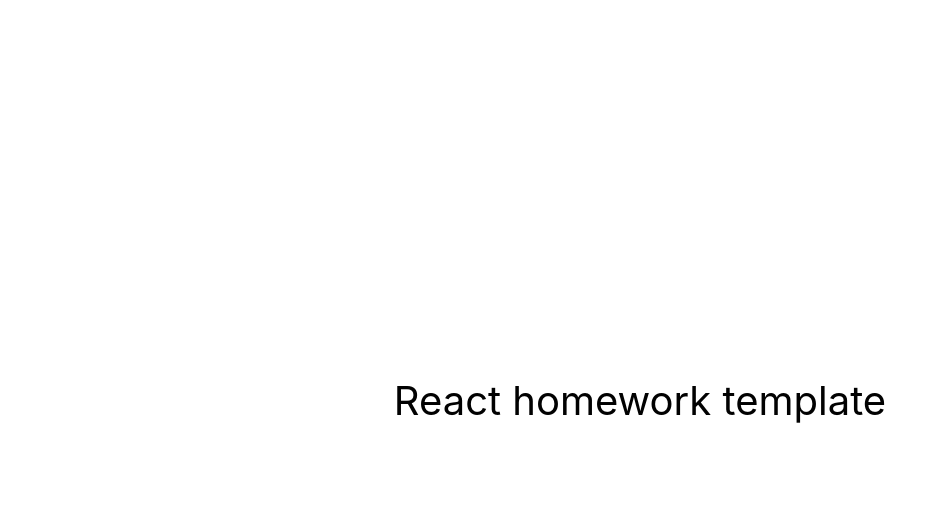
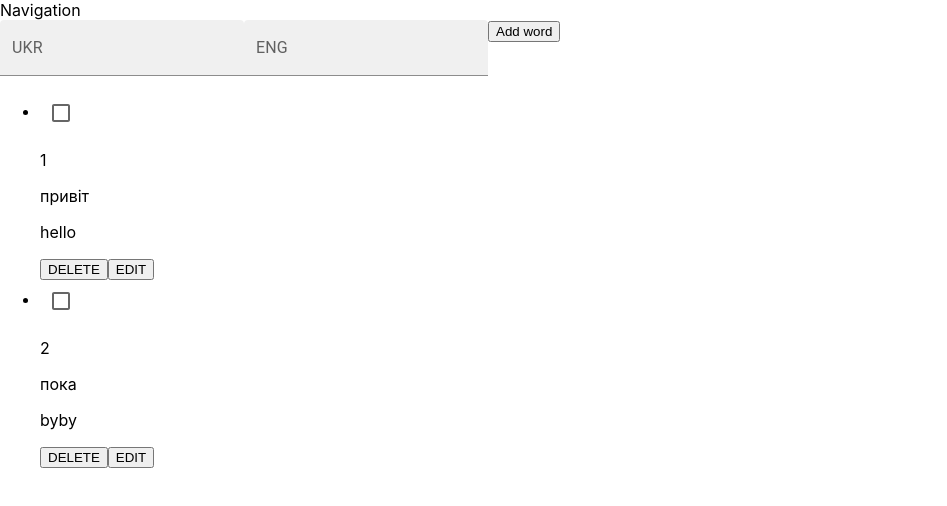
Before and after one commit to matveyozi/goit-practic, a React (Create React App) app: page / in a window 1280 px wide. Shown: the top 506 px of the page, without its empty margins (0-947 px from the left). Built offline with nearby package versions, Linux system fonts and the light colour scheme.

Commit message:
add submit

```diff
--- a/src/components/App.jsx
+++ b/src/components/App.jsx
@@ -1,16 +1,33 @@
-export const App = () => {
-  return (
-    <div
-      style={{
-        height: '100vh',
-        display: 'flex',
-        justifyContent: 'center',
-        alignItems: 'center',
-        fontSize: 40,
-        color: '#010101'
-      }}
-    >
-      React homework template
-    </div>
-  );
-};
+import React, { Component } from 'react'
+import Navigation from './Navigation/Navigation';
+import WordList from './WordList/WordList';
+import WordsForm from './WordsForm/WordsForm';
+
+export class App extends Component {
+  state = {
+    words: [
+      { id: 1, uaWord: 'привіт', enWord: 'hello', isChecked: false },
+      { id: 2, uaWord: 'пока', enWord: 'byby', isChecked: false }
+    ],
+    filter: ''
+  };
+
+  addWord = (word) => {
+    this.setState(prevState => {
+      return {
+        words:[...prevState.words, word]
+      }
+    })
+  }
+
+  render() {
+    return (
+      <div>
+        <Navigation />
+        <WordsForm addWord={this.addWord} />
+        <WordList words={this.state.words} />
+
+      </div>
+    )
+  }
+}
--- /dev/null
+++ b/src/components/Navigation/Navigation.jsx
@@ -0,0 +1,7 @@
+import React from 'react'
+
+export default function Navigation() {
+  return (
+	<div>Navigation</div>
+  )
+}
--- /dev/null
+++ b/src/components/WordList/WordList.jsx
@@ -0,0 +1,25 @@
+import React from 'react'
+import Checkbox from '@mui/material/Checkbox';
+
+
+export default function WordList({ words }) {
+	return <ul>
+		{words.map((item, index) => {
+			return <li key={item.id}>
+
+				<Checkbox />
+				<p className="numberWord">
+					{index + 1}
+				</p>
+				<p className="ukrWord">
+					{item.uaWord}
+				</p>
+				<p className="enWord">
+					{item.enWord}
+				</p>
+				<button >DELETE</button>
+				<button >EDIT</button>
+			</li>
+		})}
+	</ul>
+}
--- /dev/null
+++ b/src/components/WordsForm/WordsForm.jsx
@@ -0,0 +1,44 @@
+import React, { Component } from 'react'
+import TextField from '@mui/material/TextField';
+import { nanoid } from 'nanoid';
+
+export default class WordsForm extends Component {
+	state = {
+		uaWord: '',
+		enWord: ''
+	}
+
+	handleChange = (e) => {
+		// console.log(e)
+		this.setState({
+			[e.target.name]:e.target.value
+		})
+	}
+	onSubmitForm = (e) => {
+		e.preventDefault()
+		const word = {
+			id: nanoid(5),
+			isChecked: false,
+			...this.state,
+		}
+		this.props.addWord(word)
+		this.setState({
+			uaWord: '',
+			enWord: ''
+		})
+	}
+
+	render() {
+		return (
+			<form onSubmit={this.onSubmitForm}  action="">
+				<TextField onChange={this.handleChange}
+					value={this.state.uaWord}
+				name='uaWord' id="filled-basic" label="UKR" variant="filled" />
+				<TextField onChange={this.handleChange}
+				value={this.state.enWord}
+				name='enWord' id="filled-basic" label="ENG" variant="filled" />
+				<button type="submit">Add word</button>
+			</form>
+		)
+	}
+}
```
Also changed, not shown: package.json (+6 -2 lines), src/components/Filter/Filter.jsx (added, +7 -0 lines), 1 other file (tests, documents, lock files or other folders).
